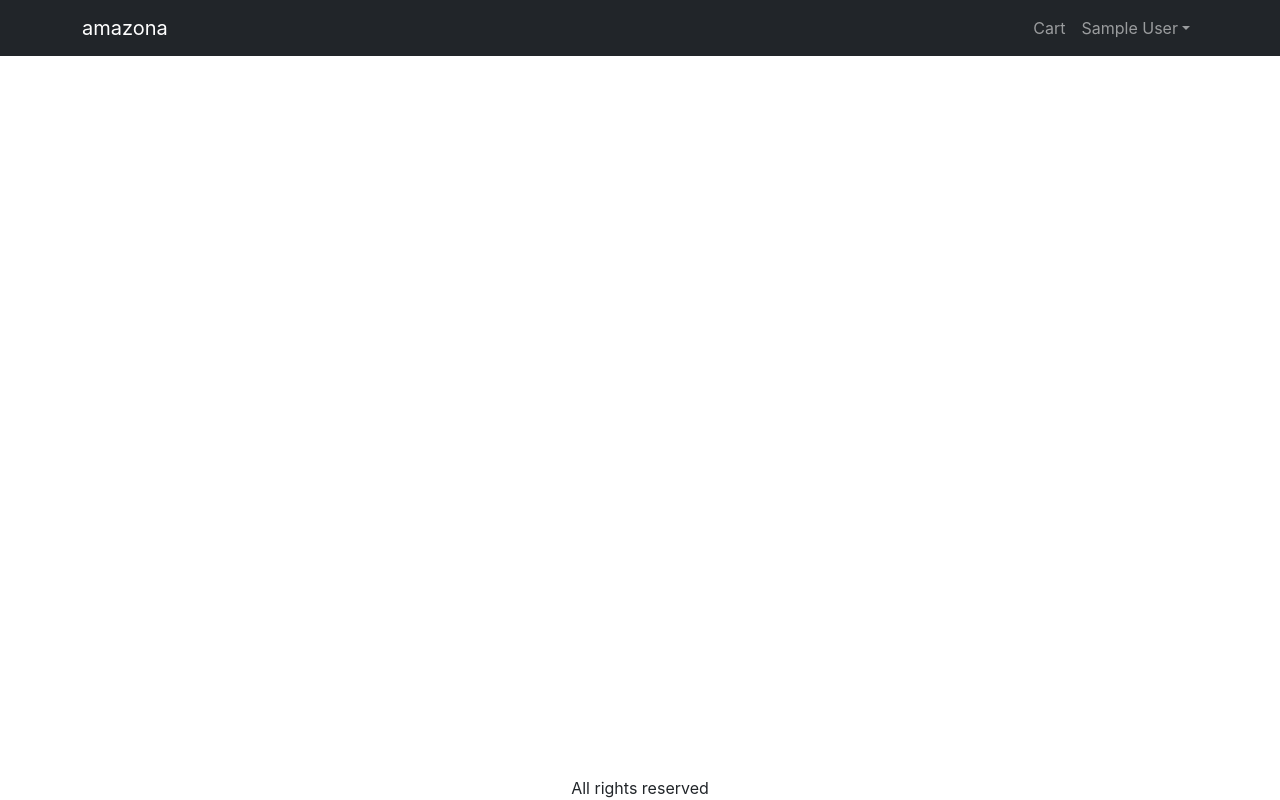
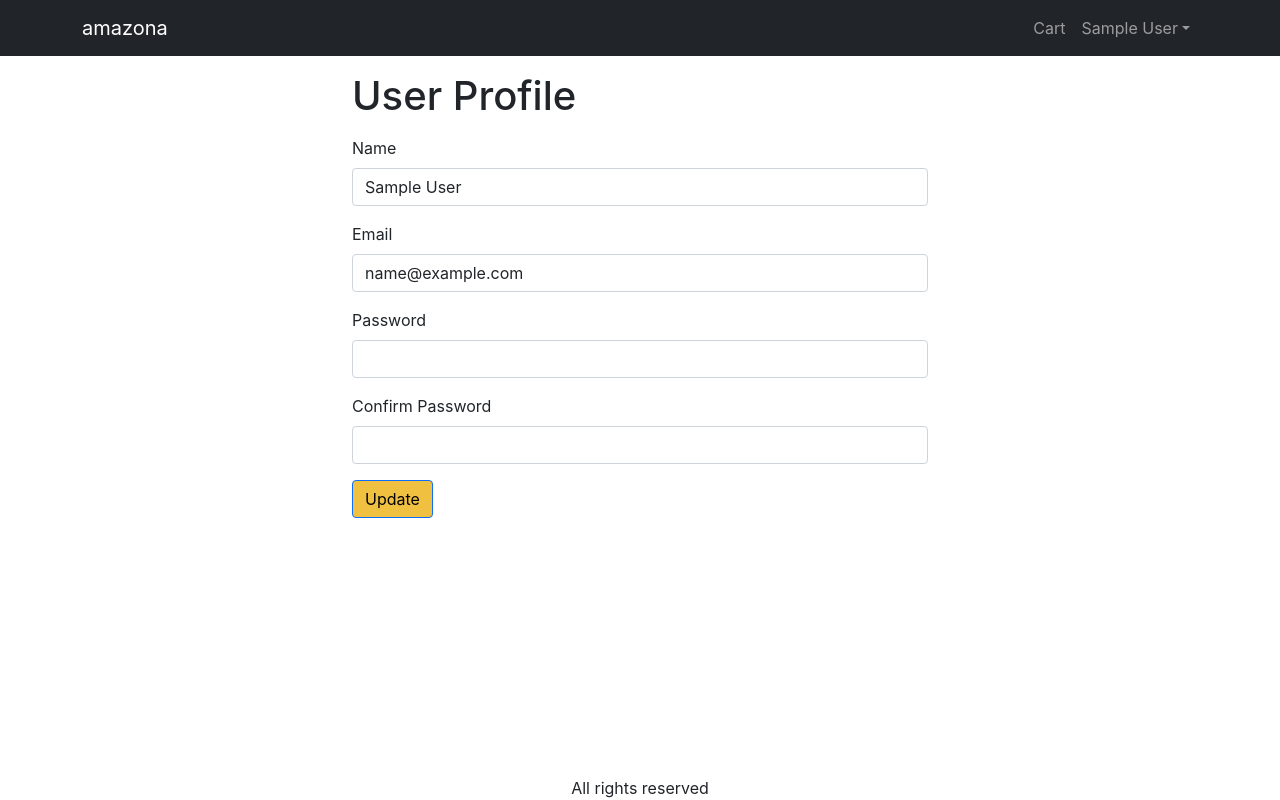
Before and after one commit to emopetrovIT/e-commerce-app-mern, a React (Create React App) app in the folder amazona/frontend/: page /profile in a window 1280 px wide. Built offline with nearby package versions, Linux system fonts and the light colour scheme; sample sign-in values are in the browser's storage.

Commit message:
Create Profile Screen

```diff
--- a/amazona/frontend/src/App.js
+++ b/amazona/frontend/src/App.js
@@ -19,6 +19,7 @@ import PaymentMethodScreen from './screens/PaymentMethodScreen';
 import PlaceOrderScreen from './screens/PlaceOrderScreen';
 import OrderScreen from './screens/OrderScreen';
 import OrderHistoryScreen from './screens/OrderHistoryScreen';
+import ProfileScreen from './screens/ProfileScreen';
 
 function App() {
   const { state, dispatch: ctxDispatch } = useContext(Store);
@@ -29,6 +30,7 @@ function App() {
     localStorage.removeItem('userInfo');
     localStorage.removeItem('shippingAddress');
     localStorage.removeItem('paymentMethod');
+    window.location.href = '/signin';
   };
 
   return (
@@ -70,7 +72,7 @@ function App() {
                       </Link>
                     </NavDropdown>
                   ) : (
-                    <Link to="/signin" class="nav-link">
+                    <Link to="/signin" className="nav-link">
                       Sign In
                     </Link>
                   )}
@@ -86,6 +88,7 @@ function App() {
               <Route path="/cart" element={<CartScreen />} />
               <Route path="/signin" element={<SigninScreen />} />
               <Route path="/signup" element={<SignupScreen />} />
+              <Route path="/profile" element={<ProfileScreen />} />
               <Route path="/placeorder" element={<PlaceOrderScreen />} />
               <Route path="/order/:id" element={<OrderScreen />}></Route>
               <Route
--- /dev/null
+++ b/amazona/frontend/src/screens/ProfileScreen.js
@@ -0,0 +1,110 @@
+import React, { useContext, useState, useReducer } from 'react';
+import { Store } from '../Store';
+import { Helmet } from 'react-helmet-async';
+import Form from 'react-bootstrap/Form';
+import Button from 'react-bootstrap/Button';
+import { toast } from 'react-toastify';
+import { getError } from '../utils';
+import axios from 'axios';
+
+const reducer = (state, action) => {
+  switch (action.type) {
+    case 'UPDATE_REQUEST':
+      return { ...state, loadingUpdate: true };
+    case 'UPDATE_SUCCESS':
+      return { ...state, loadingUpdate: false };
+    case 'UPDATE_FAIL':
+      return { ...state, loadingUpdate: false };
+    default:
+      return state;
+  }
+};
+
+export default function ProfileScreen() {
+  const { state, dispatch: ctxDispatch } = useContext(Store);
+  const { userInfo } = state;
+  const [name, setName] = useState(userInfo.name);
+  const [email, setEmail] = useState(userInfo.email);
+  const [password, setPassword] = useState('');
+  const [confirmPassword, setConfirmPassword] = useState('');
+
+  const [{ loadingUpdate }, dispatch] = useReducer(reducer, {
+    loadingUpdate: false,
+  });
+
+  const submitHandler = async (e) => {
+    e.preventDefault();
+
+    if (password !== confirmPassword) {
+      toast.error('Passwords do not match');
+      return;
+    }
+
+    try {
+      const { data } = await axios.put(
+        '/api/users/profile',
+        {
+          name,
+          email,
+          password,
+        },
+        {
+          headers: { Authorization: `Bearer ${userInfo.token}` },
+        }
+      );
+
+      dispatch({ type: 'UPDATE_SUCCESS' });
+      ctxDispatch({ type: 'USER_SIGNIN', payload: data });
+      localStorage.setItem('userInfo', JSON.stringify(data));
+      toast.success('User updated successfully');
+    } catch (err) {
+      dispatch({ type: 'FETCH_FAIL' });
+      toast.error(getError(err.message));
+    }
+  };
+
+  return (
+    <div className="container small-container">
+      <Helmet>
+        <title>User Profile</title>
+      </Helmet>
+      <h1 className="my-3">User Profile</h1>
+      <Form onSubmit={submitHandler}>
+        <Form.Group className="mb-3" controlId="name">
+          <Form.Label>Name</Form.Label>
+          <Form.Control
+            value={name}
+            onChange={(e) => setName(e.target.value)}
+            required
+          />
+        </Form.Group>
+        <Form.Group className="mb-3" controlId="email">
+          <Form.Label>Email</Form.Label>
+          <Form.Control
+            type="email"
+            value={email}
+            onChange={(e) => setEmail(e.target.value)}
+            required
+          />
+        </Form.Group>
+        <Form.Group className="mb-3" controlId="password">
+          <Form.Label>Password</Form.Label>
+          <Form.Control
+            type="password"
+            onChange={(e) => setPassword(e.target.value)}
+          />
+        </Form.Group>
+        <Form.Group className="mb-3" controlId="confirmPassword">
+          <Form.Label>Confirm Password</Form.Label>
+          <Form.Control
+            type="password"
+            onChange={(e) => setConfirmPassword(e.target.value)}
+          />
+        </Form.Group>
+        <div className="mb-3">
+          <Button type="submit">Update</Button>
+        </div>
+      </Form>
+    </div>
+  );
+}
```
Also changed, not shown: 1 other file (tests, documents, lock files or other folders).
